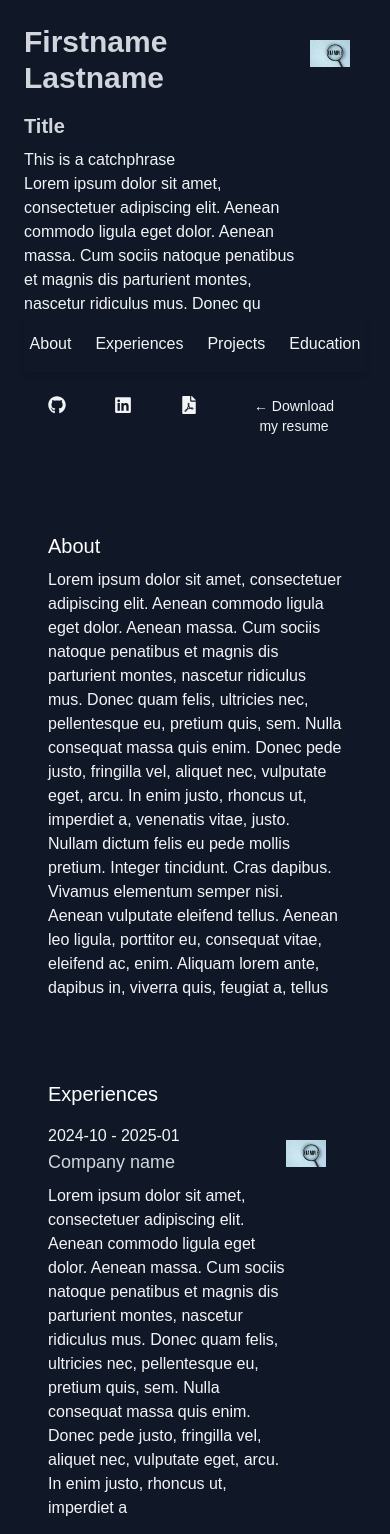
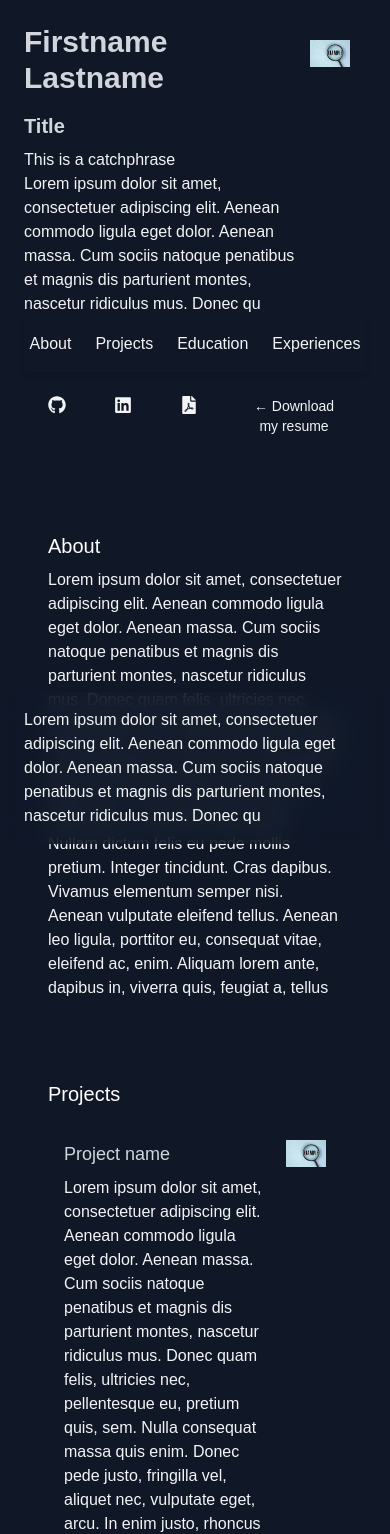
Before and after one commit to flo-ct/portfolio, a Next.js app: page / in a window 390 px wide. Shown: the top 1534 px of the page. Built offline with nearby package versions, Linux system fonts and the light colour scheme.

Commit message:
fix(cardFooter.tsx): Improving footer's behavior for mobile version

```diff
--- a/src/app/page.tsx
+++ b/src/app/page.tsx
@@ -17,9 +17,9 @@ export default function FHome() {
       </div>
       <div className="w-full md:ml-[33.3333%] w-2/3 p-6 space-y-8 bg-gray-900 text-gray-100">
         <FAbout />
-        <FExperiences />
         <FProjects />
         <FEducation />
+        <FExperiences />
         <FFooter />
       </div>
     </main>);
--- a/src/components/cardExperience.tsx
+++ b/src/components/cardExperience.tsx
@@ -4,7 +4,7 @@ import Image from "next/image";
 
 export function FExperiences() {
     return (
-        <section id="experiences" className="bg-gray-900 hover:bg-gray-800/50 transition-colors duration-200 p-6 relative">
+        <section id="experiences" className="pb-24 md:pb-0 bg-gray-900 hover:bg-gray-800/50 transition-colors duration-200 p-6 relative">
             <h2 className="text-gray-300 text-white text-xl mb-4">Experiences</h2>
             <article className="relative bg-transparent rounded-lg">
                 <div className="absolute top-4 right-4 w-10 h-10 md:w-12 md:h-12 lg:w-16 lg:h-16 overflow-hidden">
--- a/src/components/cardFooter.tsx
+++ b/src/components/cardFooter.tsx
@@ -1,6 +1,6 @@
 export function FFooter() {
     return (
-        <footer id="footer" className="bottom-0 left-0 w-full py-4 bg-gray-900 hover:bg-gray-800/50 transition-colors duration-200 p-6 rounded-lg">
+        <footer id="footer" className="fixed md:static bottom-0 left-0 w-full py-4 bg-gray-900/80 backdrop-blur-md hover:bg-gray-800/50 transition-colors duration-200 p-6 rounded-t-lg md:rounded-lg">
             <p className="text-gray-100">Lorem ipsum dolor sit amet, consectetuer adipiscing elit. Aenean commodo ligula eget dolor. Aenean massa. Cum sociis natoque penatibus et magnis dis parturient montes, nascetur ridiculus mus. Donec qu</p>
         </footer>
     );
--- a/src/components/cardNavigationMenu.tsx
+++ b/src/components/cardNavigationMenu.tsx
@@ -4,9 +4,9 @@ export function FNavigationMenu() {
     return (
         <nav className="flex justify-center gap-6 shadow-md py-4 sticky top-0 z-50">
             <a href="#about">About</a>
-            <a href="#experiences">Experiences</a>
             <a href="#projects">Projects</a>
             <a href="#education">Education</a>
+            <a href="#experiences">Experiences</a>
         </nav>
     );
 }
```
